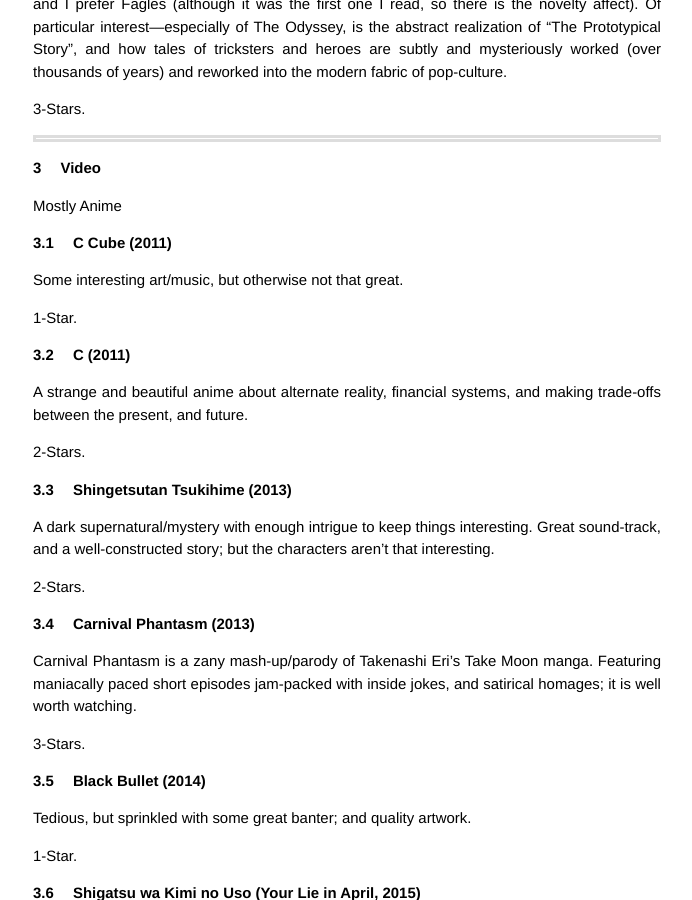
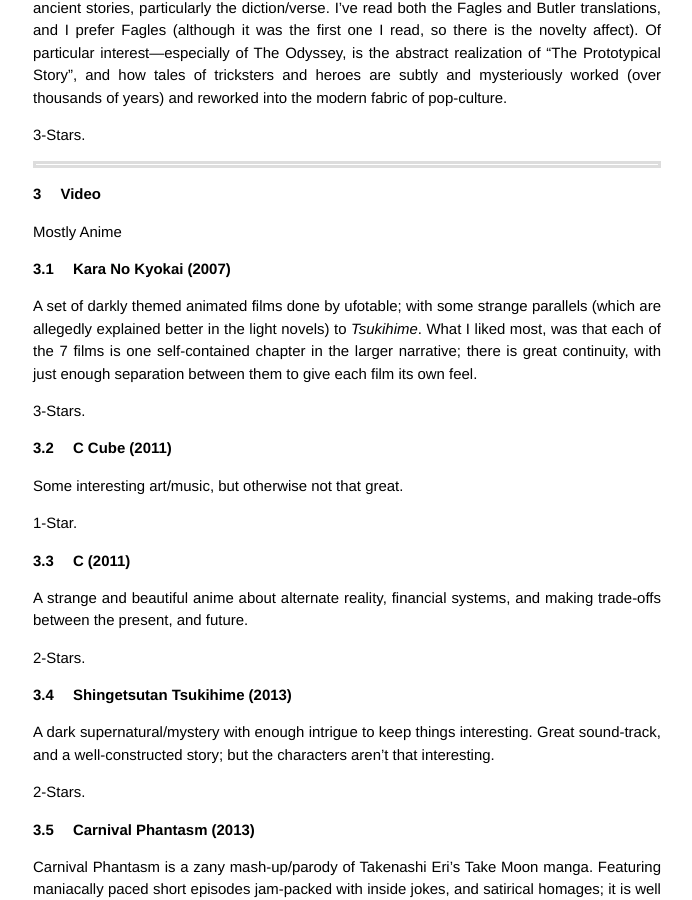
Before and after one commit to athuras/athuras.github.com, a Jekyll site: the page built from _posts/2014-08-06-Booklist.markdown, in a window 1280 px wide and 900 px high, scrolled down 13617 px. Shown: the whole window, without its empty margins (293-985 px from the left). Built offline with Jekyll 4.4.1, drawn with Linux system fonts in a browser that asks for light colours; comment, search, counter and statistics services are not loaded; some of the changed text lies outside the part shown.

Commit message:
kara no kyokai

```diff
--- a/_posts/2014-08-06-Booklist.markdown
+++ b/_posts/2014-08-06-Booklist.markdown
@@ -405,6 +405,12 @@
 # Video
 Mostly Anime
 
+## Kara No Kyokai (2007)
+A set of darkly themed animated films done by ufotable; with some strange parallels (which are allegedly explained better in the light novels) to *Tsukihime*.
+What I liked most, was that each of the 7 films is one self-contained chapter in the larger narrative; there is great continuity, with just enough separation between them to give each film its own feel.
+
+3-Stars.
+
 ## C Cube (2011)
 Some interesting art/music, but otherwise not that great.
 
```
